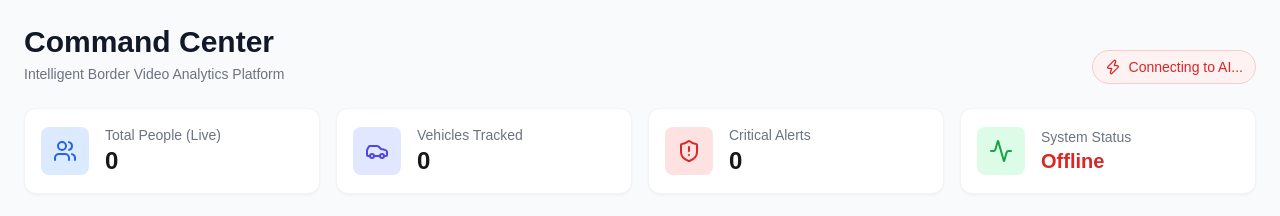
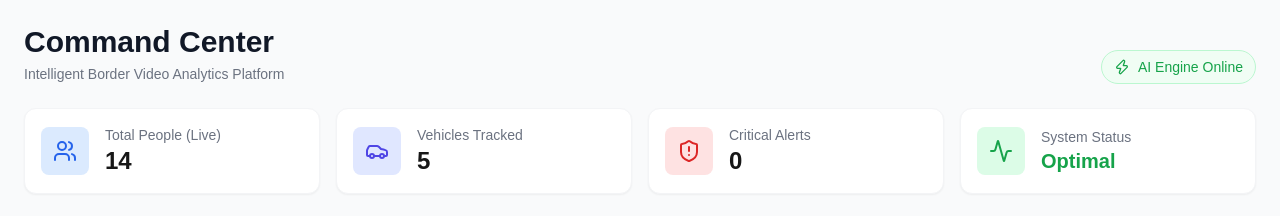
Before and after one commit to baibhab-chowdhury/IBVAP, a Next.js app in the folder frontend/: page / in a window 1280 px wide. Shown: the top 216 px of the page. Built offline with nearby package versions, Linux system fonts and the light colour scheme; no server answers; grey boxes are pictures that could not be loaded.

Commit message:
Add Static Demo Mode for public Vercel deployment

```diff
--- a/frontend/src/app/page.tsx
+++ b/frontend/src/app/page.tsx
@@ -10,8 +10,48 @@ export default function Dashboard() {
   const [wsConnected, setWsConnected] = useState(false);
   const [wsData, setWsData] = useState<any>({});
 
+  // ==========================================
+  // DEPLOYMENT TOGGLE
+  // SET TO TRUE for the public Vercel link.
+  // SET TO FALSE when running locally for the judges.
+  // ==========================================
+  const IS_STATIC_DEMO = true;
+
   useEffect(() => {
-    // Connect to the Python Backend WebSocket
+    if (IS_STATIC_DEMO) {
+      setWsConnected(true);
+
+      // Simulate fluctuating stats
+      const statsInterval = setInterval(() => {
+        setStats({
+          people: Math.floor(Math.random() * 5) + 12, // 12-16 people
+          vehicles: Math.floor(Math.random() * 3) + 3 // 3-5 vehicles
+        });
+      }, 3000);
+
+      // Simulate occasional alerts
+      const alertInterval = setInterval(() => {
+        if (Math.random() > 0.7) {
+          setAlerts(prev => {
+            const newAlert = {
+              id: Date.now(),
+              type: "ZONE INTRUSION",
+              severity: "HIGH",
+              cam: `Gate ${Math.floor(Math.random() * 4) + 1}`,
+              description: "Movement detected in restricted boundary."
+            };
+            return [newAlert, ...prev].slice(0, 10);
+          });
+        }
+      }, 8000);
+
+      return () => {
+        clearInterval(statsInterval);
+        clearInterval(alertInterval);
+      };
+    }
+
+    // Connect to the Python Backend WebSocket (For Real Live Demo)
     const ws = new WebSocket('ws://localhost:8000/ws');
 
     ws.onopen = () => {
@@ -59,7 +99,7 @@ export default function Dashboard() {
     };
 
     return () => ws.close();
-  }, []);
+  }, [IS_STATIC_DEMO]);
 
   return (
     <div className="p-6 bg-gray-50 min-h-screen">
@@ -98,10 +138,10 @@ export default function Dashboard() {
         {/* 2x2 Video Grid */}
         <div className="flex-grow">
           <div className="grid grid-cols-1 lg:grid-cols-2 gap-4">
-            <VideoPlayer cameraId="1" title="CAM 1: Border Road" streamUrl="http://localhost:8888/cam1/index.m3u8" detections={wsData?.["1"]?.detections || []} />
-            <VideoPlayer cameraId="2" title="CAM 2: Restricted Zone" streamUrl="http://localhost:8888/cam2/index.m3u8" detections={wsData?.["2"]?.detections || []} />
-            <VideoPlayer cameraId="3" title="CAM 3: Campus Checkpoint" streamUrl="http://localhost:8888/cam3/index.m3u8" detections={wsData?.["3"]?.detections || []} />
-            <VideoPlayer cameraId="4" title="CAM 4: Night Perimeter" streamUrl="http://localhost:8888/cam4/index.m3u8" detections={wsData?.["4"]?.detections || []} />
+            <VideoPlayer cameraId="1" title="CAM 1: Border Road" streamUrl="http://localhost:8888/cam1/index.m3u8" rawMp4Url={IS_STATIC_DEMO ? "/videos/B1.mp4" : undefined} detections={wsData?.["1"]?.detections || []} />
+            <VideoPlayer cameraId="2" title="CAM 2: Restricted Zone" streamUrl="http://localhost:8888/cam2/index.m3u8" rawMp4Url={IS_STATIC_DEMO ? "/videos/E1.mp4" : undefined} detections={wsData?.["2"]?.detections || []} />
+            <VideoPlayer cameraId="3" title="CAM 3: Campus Checkpoint" streamUrl="http://localhost:8888/cam3/index.m3u8" rawMp4Url={IS_STATIC_DEMO ? "/videos/C2.mp4" : undefined} detections={wsData?.["3"]?.detections || []} />
+            <VideoPlayer cameraId="4" title="CAM 4: Night Perimeter" streamUrl="http://localhost:8888/cam4/index.m3u8" rawMp4Url={IS_STATIC_DEMO ? "/videos/F2.mp4" : undefined} detections={wsData?.["4"]?.detections || []} />
           </div>
         </div>
 
--- a/frontend/src/components/VideoPlayer.tsx
+++ b/frontend/src/components/VideoPlayer.tsx
@@ -4,18 +4,29 @@ import Hls from 'hls.js';
 
 interface VideoPlayerProps {
   streamUrl?: string;
+  rawMp4Url?: string;
   cameraId: string;
   title: string;
   detections?: any[];
 }
 
-export default function VideoPlayer({ streamUrl, cameraId, title, detections = [] }: VideoPlayerProps) {
+export default function VideoPlayer({ streamUrl, rawMp4Url, cameraId, title, detections = [] }: VideoPlayerProps) {
   const videoRef = useRef<HTMLVideoElement>(null);
   const canvasRef = useRef<HTMLCanvasElement>(null);
 
   useEffect(() => {
-    // If we have a stream URL and the browser supports HLS
-    if (videoRef.current && streamUrl) {
+    if (!videoRef.current) return;
+
+    // If we are in Static Demo Mode (rawMp4Url provided)
+    if (rawMp4Url) {
+      videoRef.current.src = rawMp4Url;
+      videoRef.current.loop = true;
+      videoRef.current.play().catch(e => console.log("Autoplay blocked"));
+      return;
+    }
+
+    // Otherwise, try to load the Live HLS Stream
+    if (streamUrl) {
       if (Hls.isSupported()) {
         const hls = new Hls();
         hls.loadSource(streamUrl);
@@ -28,7 +39,6 @@ export default function VideoPlayer({ streamUrl, cameraId, title, detections = [
           hls.destroy();
         };
       }
-      // Fallback for Safari which supports HLS natively
       else if (videoRef.current.canPlayType('application/vnd.apple.mpegurl')) {
         videoRef.current.src = streamUrl;
         videoRef.current.addEventListener('loadedmetadata', () => {
@@ -36,7 +46,7 @@ export default function VideoPlayer({ streamUrl, cameraId, title, detections = [
         });
       }
     }
-  }, [streamUrl]);
+  }, [streamUrl, rawMp4Url]);
   useEffect(() => {
     // Draw bounding boxes when detections change
     const canvas = canvasRef.current;
```
